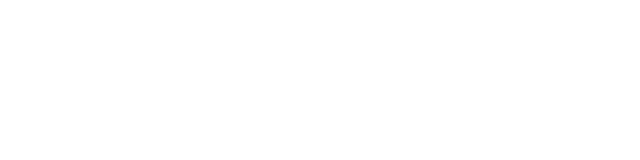
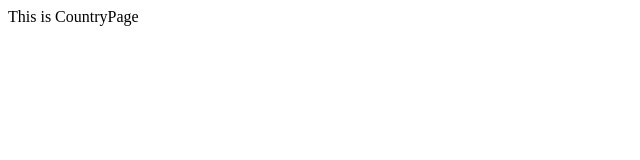
Before and after one commit to siccoo/country-api, a React (Create React App) app: page /country/1 in a window 1280 px wide. Shown: the top 160 px of the page, without its empty margins (0-640 px from the left). Built offline with nearby package versions, Linux system fonts and the light colour scheme.

Commit message:
Router setup completed

```diff
--- a/package.json
+++ b/package.json
@@ -16,7 +16,7 @@
     "react": "^17.0.2",
     "react-dom": "^17.0.2",
     "react-redux": "^7.2.6",
-    "react-router-dom": "^6.1.1",
+    "react-router-dom": "5.2.0",
     "react-scripts": "4.0.3",
     "redux": "^4.1.2",
     "redux-thunk": "^2.4.1",
--- a/src/App.tsx
+++ b/src/App.tsx
@@ -1,9 +1,10 @@
 import React from 'react'
+import Routes from './Routes';
 
 function App() {
   return (
     <div className="App">
-
+      <Routes />
     </div>
   );
 }
--- /dev/null
+++ b/src/Routes.tsx
@@ -0,0 +1,14 @@
+import React from 'react';
+import HomePage from './pages/Home/HomePage';
+import CountryPage from './pages/Country/CountryPage';
+import { Switch, Route } from 'react-router-dom';
+
+const Routes = () => (
+    <Switch>
+        {/* Render all page and component routes here */}
+        <Route exact path="/" component={HomePage} />
+        <Route path="/country/:id" component={CountryPage} />
+    </Switch>
+)
+
+export default Routes;
--- /dev/null
+++ b/src/pages/Country/CountryPage.tsx
@@ -0,0 +1,11 @@
+import React from 'react'
+
+const CountryPage = () => {
+    return (
+        <div>
+           This is CountryPage
+        </div>
+    )
+}
+
+export default CountryPage;
--- /dev/null
+++ b/src/pages/Home/HomePage.tsx
@@ -0,0 +1,11 @@
+import React from 'react'
+
+const HomePage = () => {
+    return (
+        <div>
+            This is HomePage
+        </div>
+    )
+}
+
+export default HomePage;
```
Also changed, not shown: 2 other files (tests, documents, lock files or other folders).
